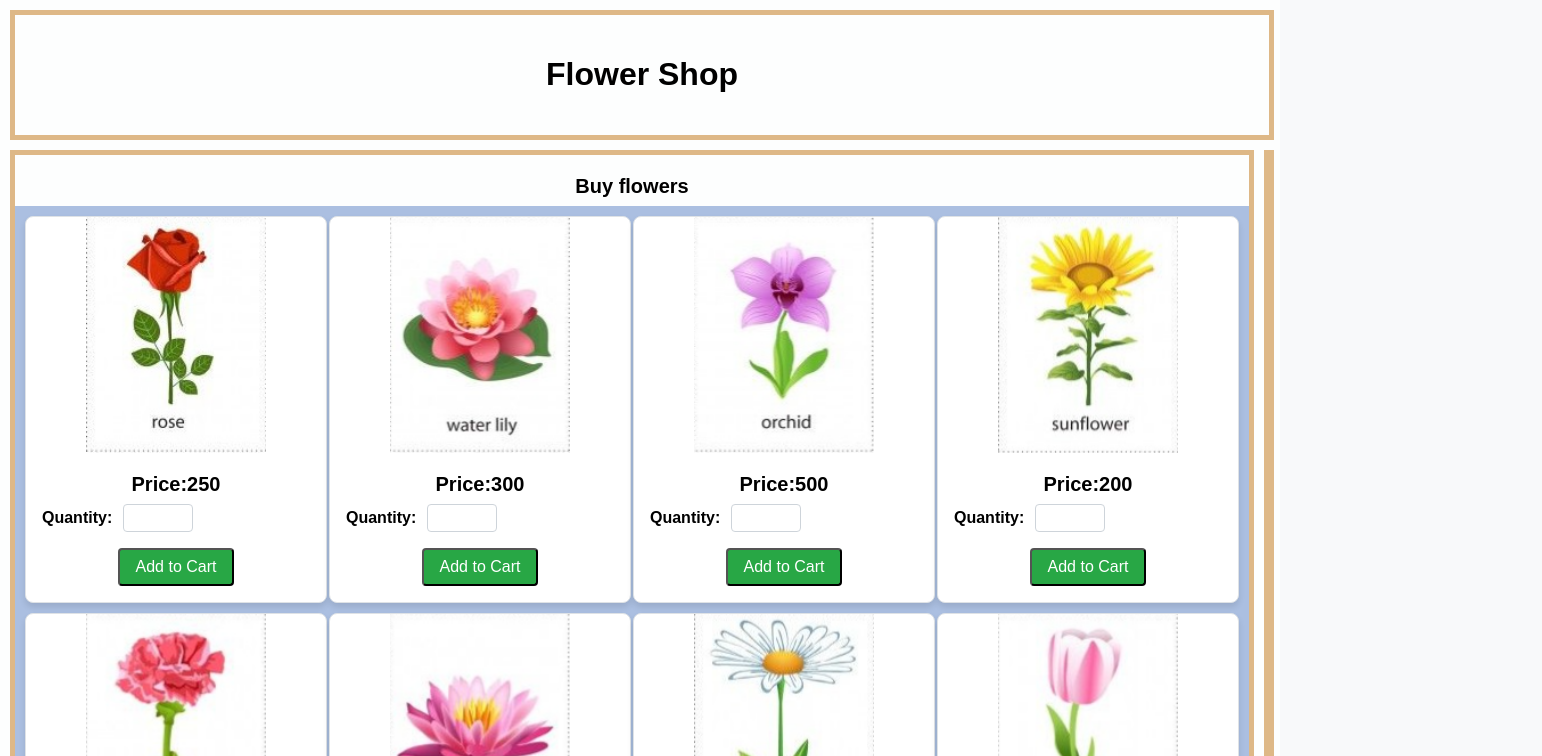
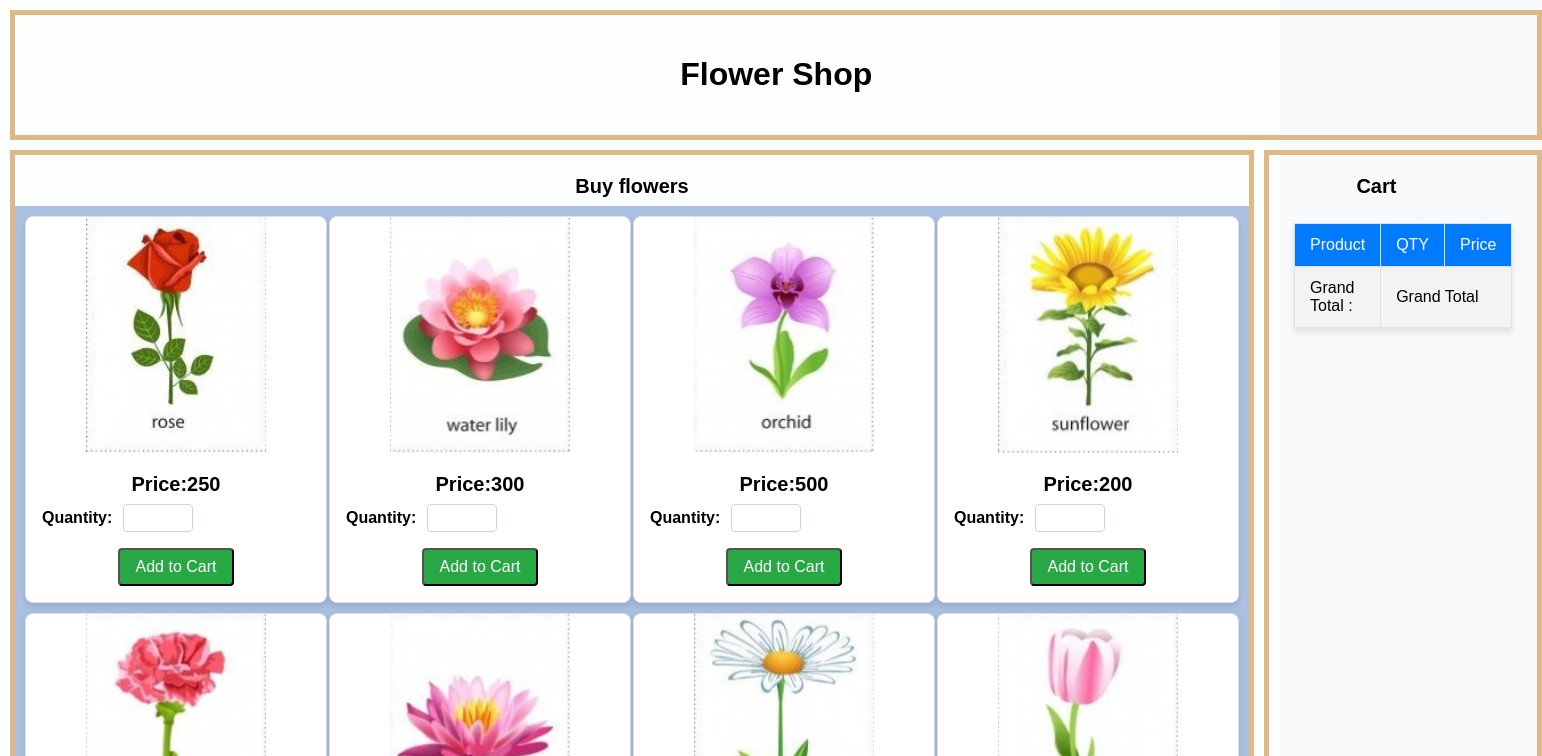
Before and after one commit to lakshitha213/IT3133-ICAE1, a React (Create React App) app in the folder icae1/: page / in a window 1280 px wide. Shown: the top 756 px of the page, 1542 px wide, since content can reach past the window. Built offline with nearby package versions, Linux system fonts and the light colour scheme.

Commit message:
Update Products.js page

```diff
--- a/icae1/src/components/Products.js
+++ b/icae1/src/components/Products.js
@@ -2,9 +2,12 @@
 import '../assets/CSS/layout.css';
 import { flowers } from './FlowerDB';
 import Product from './Product';
+import Cart from './Cart';
+import{useState} from 'react';
 
 
 export default function Products(){
+    const [cartItems, setCartItems] = useState([]);
 
     return(
         <>
@@ -26,6 +29,7 @@ export default function Products(){
             <div className="item3">
                 {
                 //cart
+                <Cart cartItems={cartItems} />
                 }
             </div>
         </>
```
